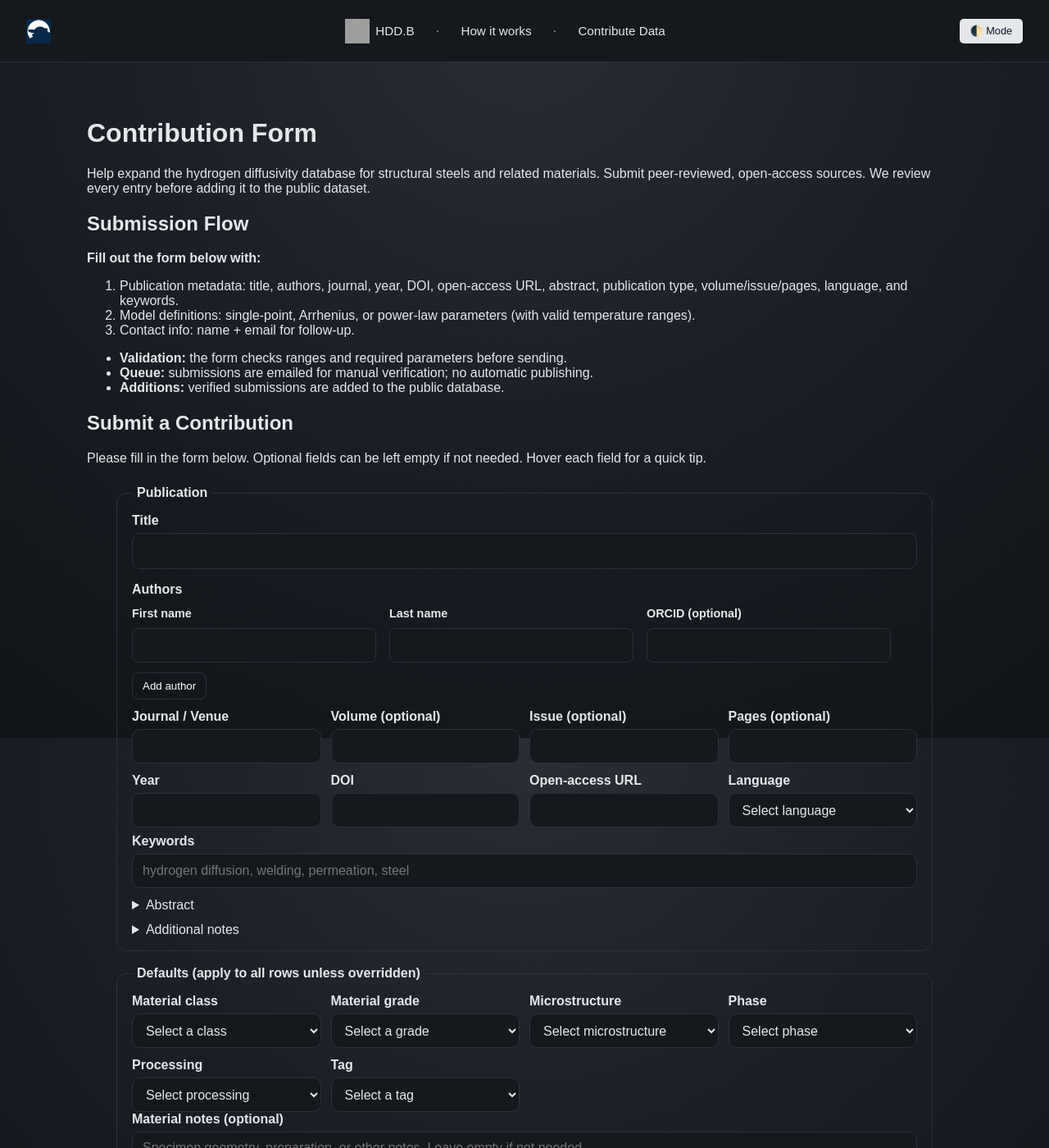
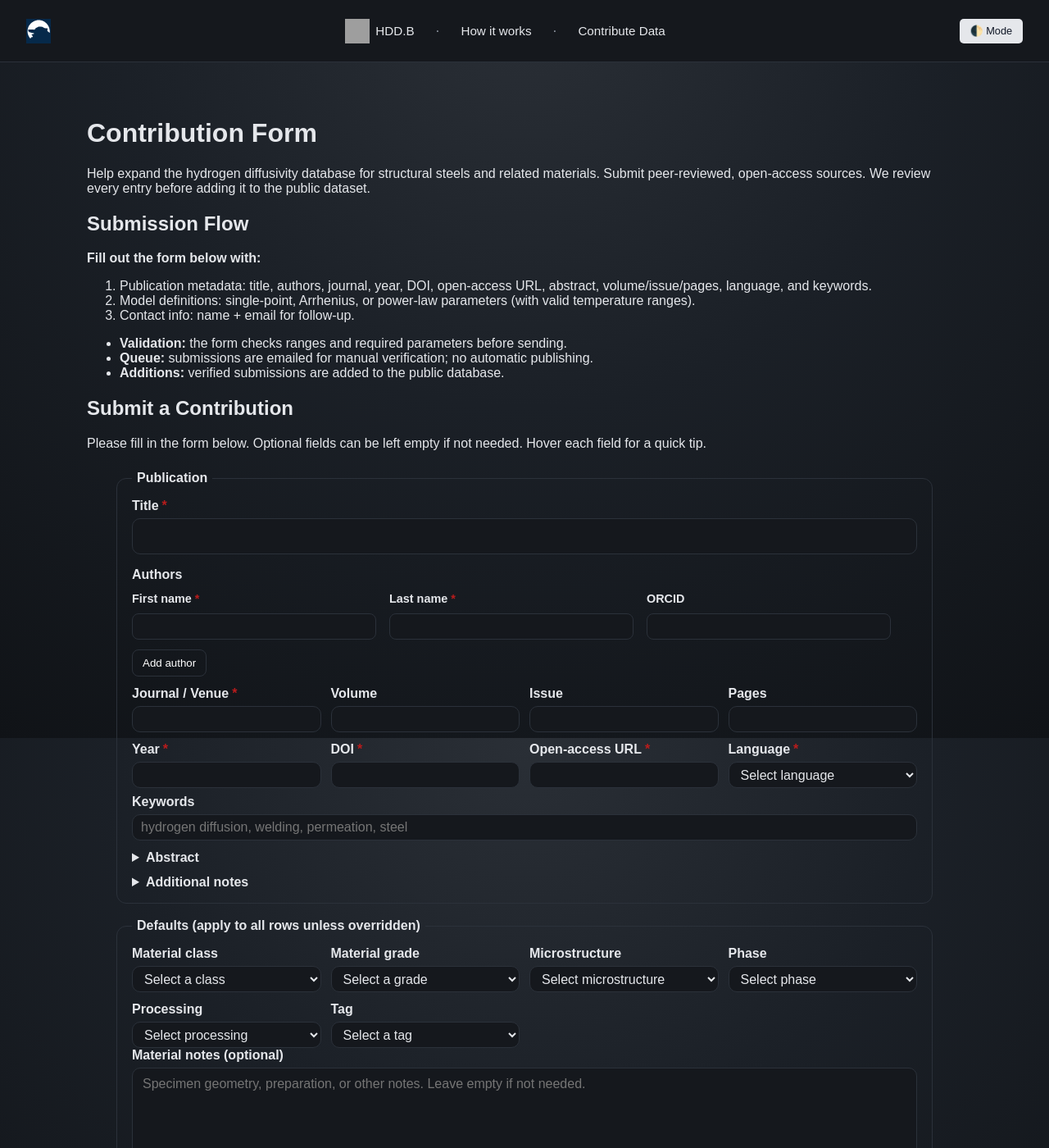
Before and after one commit to DenisCzeskleba/czeskleba.github.io, a Jekyll site: the page hdd/dev-contribute.html, which Jekyll copies as it is, in a window 1280 px wide and 1400 px high. Shown: the whole window at 82% size. Built offline with Jekyll 4.4.1, drawn with Linux system fonts in a browser that asks for light colours; grey boxes are pictures that could not be loaded.

Commit message:
Publication part might be done for now
fix: update contribution form to include required fields and improve accessibility

```diff
--- a/hdd/dev-contribute.html
+++ b/hdd/dev-contribute.html
@@ -200,7 +200,7 @@
 
 <p><strong>Fill out the form below with:</strong></p>
 <ol>
-  <li>Publication metadata: title, authors, journal, year, DOI, open-access URL, abstract, publication type, volume/issue/pages, language, and keywords.</li>
+  <li>Publication metadata: title, authors, journal, year, DOI, open-access URL, abstract, volume/issue/pages, language, and keywords.</li>
   <li>Model definitions: single-point, Arrhenius, or power-law parameters (with valid temperature ranges).</li>
   <li>Contact info: name + email for follow-up.</li>
 </ol>
@@ -246,6 +246,10 @@
     font-weight: 600;
     display: block;
     margin-bottom: 6px;
+  }
+  .hdd-contrib-form .hdd-required {
+    color: #b91c1c;
+    margin-left: 4px;
   }
   .hdd-contrib-form input,
   .hdd-contrib-form textarea,
@@ -480,10 +484,14 @@
     padding-top: 4px;
     padding-bottom: 4px;
   }
-  .hdd-authors-help {
-    font-size: 0.85rem;
-    color: color-mix(in srgb, var(--text) 70%, var(--bg));
-    margin-top: 6px;
+  .hdd-contrib-form details > summary {
+    font-weight: 600;
+    font-size: 1rem;
+  }
+  .hdd-contrib-form input,
+  .hdd-contrib-form select {
+    height: 32px;
+    padding: 6px 10px;
   }
 </style>
 
@@ -496,25 +504,32 @@
     <legend>Publication</legend>
     <div class="hdd-contrib-grid">
       <div class="hdd-grid-span">
-        <label for="contrib-title">Title</label>
-        <textarea id="contrib-title" name="paper_title" required rows="1" title="Paper title." class="hdd-title-input"></textarea>
+        <label for="contrib-title">Title<span class="hdd-required" aria-hidden="true">*</span></label>
+        <textarea
+          id="contrib-title"
+          name="paper_title"
+          required
+          rows="1"
+          class="hdd-title-input"
+          autocomplete="off"
+        ></textarea>
       </div>
       <div class="hdd-grid-span">
         <label>Authors</label>
         <table class="hdd-simple-table hdd-authors-table" id="hdd-authors-table">
           <thead>
             <tr>
-              <th>First name</th>
-              <th>Last name</th>
-              <th>ORCID (optional)</th>
+              <th>First name<span class="hdd-required" aria-hidden="true">*</span></th>
+              <th>Last name<span class="hdd-required" aria-hidden="true">*</span></th>
+              <th>ORCID</th>
               <th></th>
             </tr>
           </thead>
           <tbody>
             <tr data-author-row>
-              <td><input type="text" data-author-first required title="Author first name." /></td>
-              <td><input type="text" data-author-last required title="Author last name." /></td>
-              <td><input type="text" data-author-orcid title="ORCID (optional)." /></td>
+              <td><input type="text" name="author_first[]" data-author-first required autocomplete="given-name" /></td>
+              <td><input type="text" name="author_last[]" data-author-last required autocomplete="family-name" /></td>
+              <td><input type="text" name="author_orcid[]" data-author-orcid autocomplete="off" pattern="^\\d{4}-\\d{4}-\\d{4}-\\d{3}[\\dX]$" /></td>
               <td></td>
             </tr>
           </tbody>
@@ -524,36 +539,45 @@
         </div>
       </div>
       <div>
-        <label for="contrib-journal">Journal / Venue</label>
-        <input id="contrib-journal" name="journal" required title="Journal or venue name." />
+        <label for="contrib-journal">Journal / Venue<span class="hdd-required" aria-hidden="true">*</span></label>
+        <input id="contrib-journal" name="journal" required autocomplete="organization" />
       </div>
       <div>
-        <label for="contrib-volume">Volume (optional)</label>
-        <input id="contrib-volume" name="volume" title="Journal volume (optional)." />
+        <label for="contrib-volume">Volume</label>
+        <input id="contrib-volume" name="volume" autocomplete="off" />
       </div>
       <div>
-        <label for="contrib-issue">Issue (optional)</label>
-        <input id="contrib-issue" name="issue" title="Journal issue (optional)." />
+        <label for="contrib-issue">Issue</label>
+        <input id="contrib-issue" name="issue" autocomplete="off" />
       </div>
       <div>
-        <label for="contrib-pages">Pages (optional)</label>
-        <input id="contrib-pages" name="pages" title="Page range (optional)." />
+        <label for="contrib-pages">Pages</label>
+        <input id="contrib-pages" name="pages" autocomplete="off" />
       </div>
       <div>
-        <label for="contrib-year">Year</label>
-        <input id="contrib-year" name="year" required title="Publication year." />
+        <label for="contrib-year">Year<span class="hdd-required" aria-hidden="true">*</span></label>
+        <input
+          id="contrib-year"
+          name="year"
+          type="number"
+          inputmode="numeric"
+          min="1800"
+          max="2100"
+          required
+          autocomplete="off"
+        />
       </div>
       <div>
-        <label for="contrib-doi">DOI</label>
-        <input id="contrib-doi" name="doi" required title="DOI string." />
+        <label for="contrib-doi">DOI<span class="hdd-required" aria-hidden="true">*</span></label>
+        <input id="contrib-doi" name="doi" required autocomplete="off" />
       </div>
       <div>
-        <label for="contrib-oa">Open-access URL</label>
-        <input id="contrib-oa" name="oa_url" type="url" required title="Open-access link to the paper." />
+        <label for="contrib-oa">Open-access URL<span class="hdd-required" aria-hidden="true">*</span></label>
+        <input id="contrib-oa" name="oa_url" type="url" required autocomplete="url" />
       </div>
       <div>
-        <label for="contrib-language">Language</label>
-        <select id="contrib-language" name="language" required title="Publication language.">
+        <label for="contrib-language">Language<span class="hdd-required" aria-hidden="true">*</span></label>
+        <select id="contrib-language" name="language" required autocomplete="off">
           <option value="">Select language</option>
           <option value="Arabic">Arabic</option>
           <option value="Bengali">Bengali</option>
@@ -602,18 +626,33 @@
     <div class="hdd-contrib-grid">
       <div class="hdd-grid-span hdd-keywords-block">
         <label for="contrib-keywords">Keywords</label>
-        <input id="contrib-keywords" name="keywords" placeholder="hydrogen diffusion, welding, permeation, steel" title="Comma-separated keywords." />
+        <input
+          id="contrib-keywords"
+          name="keywords"
+          placeholder="hydrogen diffusion, welding, permeation, steel"
+          autocomplete="off"
+        />
       </div>
       <div class="hdd-grid-span">
         <details>
           <summary>Abstract</summary>
-          <textarea id="contrib-abstract" name="abstract" placeholder="Optional: Abstract text." title="Optional abstract text."></textarea>
+          <textarea
+            id="contrib-abstract"
+            name="abstract"
+            placeholder="Optional: Abstract text."
+            autocomplete="off"
+          ></textarea>
         </details>
       </div>
       <div class="hdd-grid-span">
         <details>
           <summary>Additional notes</summary>
-          <textarea id="contrib-notes" name="paper_notes" placeholder="Optional: Additional information you would like us to know." title="Optional notes about the paper."></textarea>
+          <textarea
+            id="contrib-notes"
+            name="paper_notes"
+            placeholder="Optional: Additional information you would like us to know."
+            autocomplete="off"
+          ></textarea>
         </details>
       </div>
     </div>
@@ -901,12 +940,12 @@
     <legend>Contact</legend>
     <div class="hdd-contrib-grid">
       <div>
-        <label for="contrib-name">Name</label>
-        <input id="contrib-name" name="name" required title="Required for submission. Leave empty if not needed and explain in notes." />
+        <label for="contrib-name">Name<span class="hdd-required" aria-hidden="true">*</span></label>
+        <input id="contrib-name" name="name" required autocomplete="name" />
       </div>
       <div>
-        <label for="contrib-email">Email</label>
-        <input id="contrib-email" name="email" type="email" required title="Required for submission. Leave empty if not needed and explain in notes." />
+        <label for="contrib-email">Email<span class="hdd-required" aria-hidden="true">*</span></label>
+        <input id="contrib-email" name="email" type="email" required autocomplete="email" />
       </div>
     </div>
   </fieldset>
--- a/hdd/hdd-contribution.js
+++ b/hdd/hdd-contribution.js
@@ -302,9 +302,9 @@
     const row = document.createElement("tr");
     row.setAttribute("data-author-row", "");
     row.innerHTML = `
-      <td><input type="text" data-author-first required title="Author first name." /></td>
-      <td><input type="text" data-author-last required title="Author last name." /></td>
-      <td><input type="text" data-author-orcid title="ORCID (optional)." /></td>
+      <td><input type="text" name="author_first[]" data-author-first required autocomplete="given-name" /></td>
+      <td><input type="text" name="author_last[]" data-author-last required autocomplete="family-name" /></td>
+      <td><input type="text" name="author_orcid[]" data-author-orcid autocomplete="off" pattern="^\\d{4}-\\d{4}-\\d{4}-\\d{3}[\\dX]$" /></td>
       <td><button type="button" class="hdd-author-remove" aria-label="Remove author">Remove</button></td>
     `;
     const removeButton = row.querySelector(".hdd-author-remove");
```
Also changed, not shown: hdd/contribute.md (+75 -36 lines), hdd/docs copy.md (deleted, +0 -297 lines).
